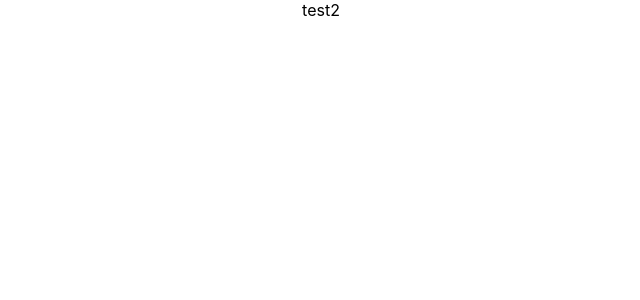
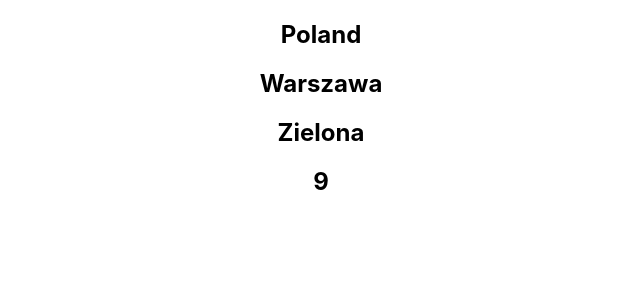
Before and after one commit to szkola-reacta/hackaton-team-f, a React (Create React App) app: page / in a window 1280 px wide. Shown: the top 300 px of the page, without its empty margins (319-959 px from the left). Built offline with nearby package versions, Linux system fonts and the light colour scheme; data requests are answered from the project's data file.

Commit message:
dodano info do item.js

```diff
--- a/src/components/item/Item.js
+++ b/src/components/item/Item.js
@@ -4,9 +4,12 @@ export default class Item extends Component {
   state = {
     name: null,
     email: null,
-    city: null,
-    country: null,
-    adress: null,
+    address:{
+      country: null,
+      city: null,
+      street: null,
+      building: null,
+    },
     id: null,
   };
   componentDidMount() {
@@ -18,9 +21,27 @@ export default class Item extends Component {
     axios.get(itemUrl).then((response) => {
       data = response.data[0];
       console.log(data);
+      this.setState({
+        name: data.name,
+        email:data.email,
+        address:{
+          country: data.address.country,
+          city: data.address.city,
+          street: data.address.street,
+          building: data.address.building,
+        }
+      })
     });
   }
   render() {
-    return <div className="offers">test2</div>;
+    const {address} = this.state;
+    return(
+     <div className="offers">
+    <h2>{address.country}</h2>
+    <h2>{address.city}</h2>
+    <h2>{address.street}</h2>
+    <h2>{address.building}</h2>
+    </div>
+    )
   }
 }
--- a/src/db.json
+++ b/src/db.json
@@ -3,18 +3,13 @@
       {
         "name": "Hotel Warszawa",
         "email": "service@hotelwarszawa.com",
-        "city": "Warszawa",
-        "country": "Poland",
-        "address": "Poland, Warsaw, Zielona 20 str.",
+        "address": {
+          "country": "Poland",
+          "city": "Warszawa",
+          "street":"Zielona",
+          "building":"9"
+        },
         "id": 1
-      },
-      {
-        "name": "Hotel Kraków",
-        "email": "service@hotelwarszawa.com",
-        "city": "Warszawa",
-        "country": "Poland",
-        "address": "Poland, Warsaw, Zielona 20 str.",
-        "id": 2
       }
     ],
     "users": [
```
